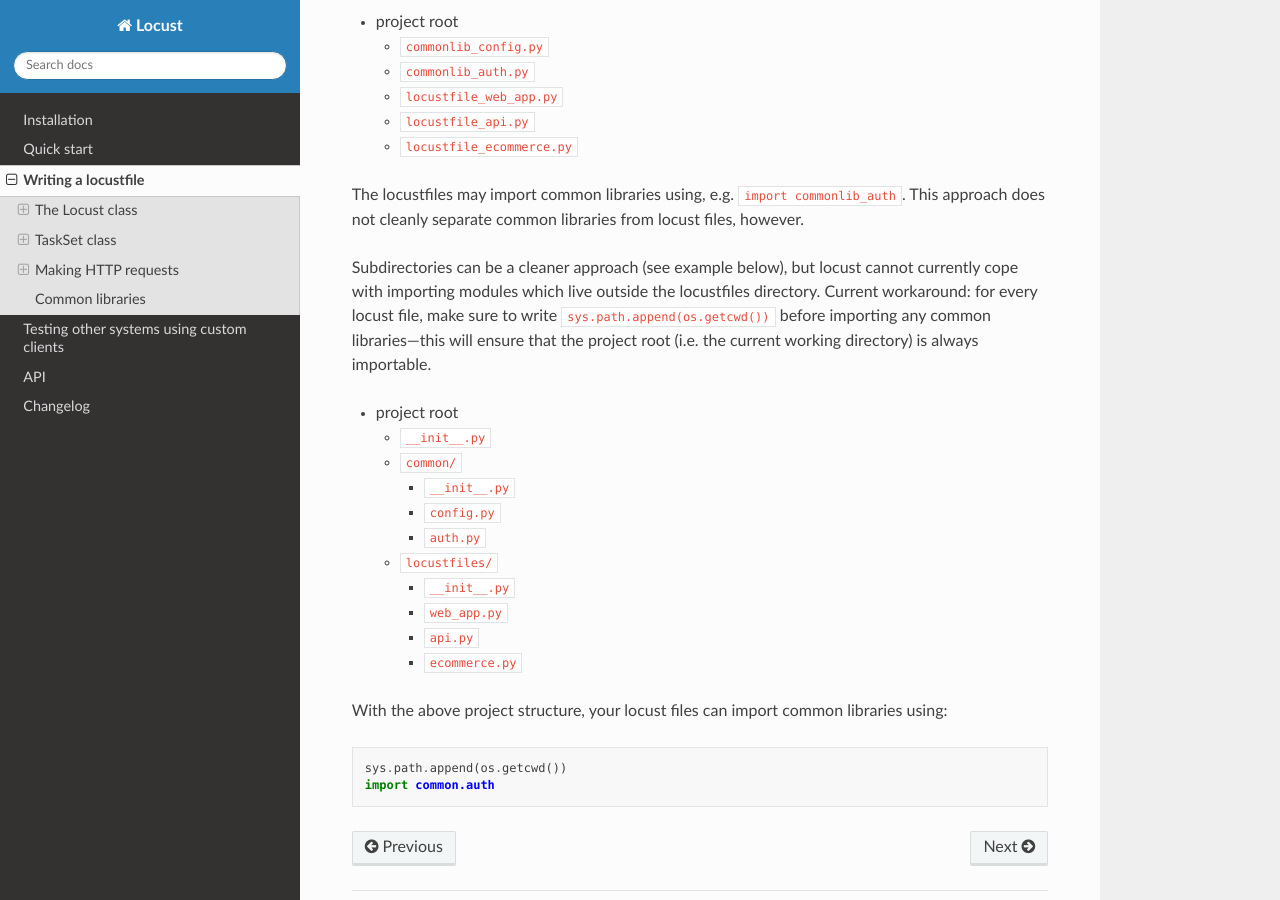
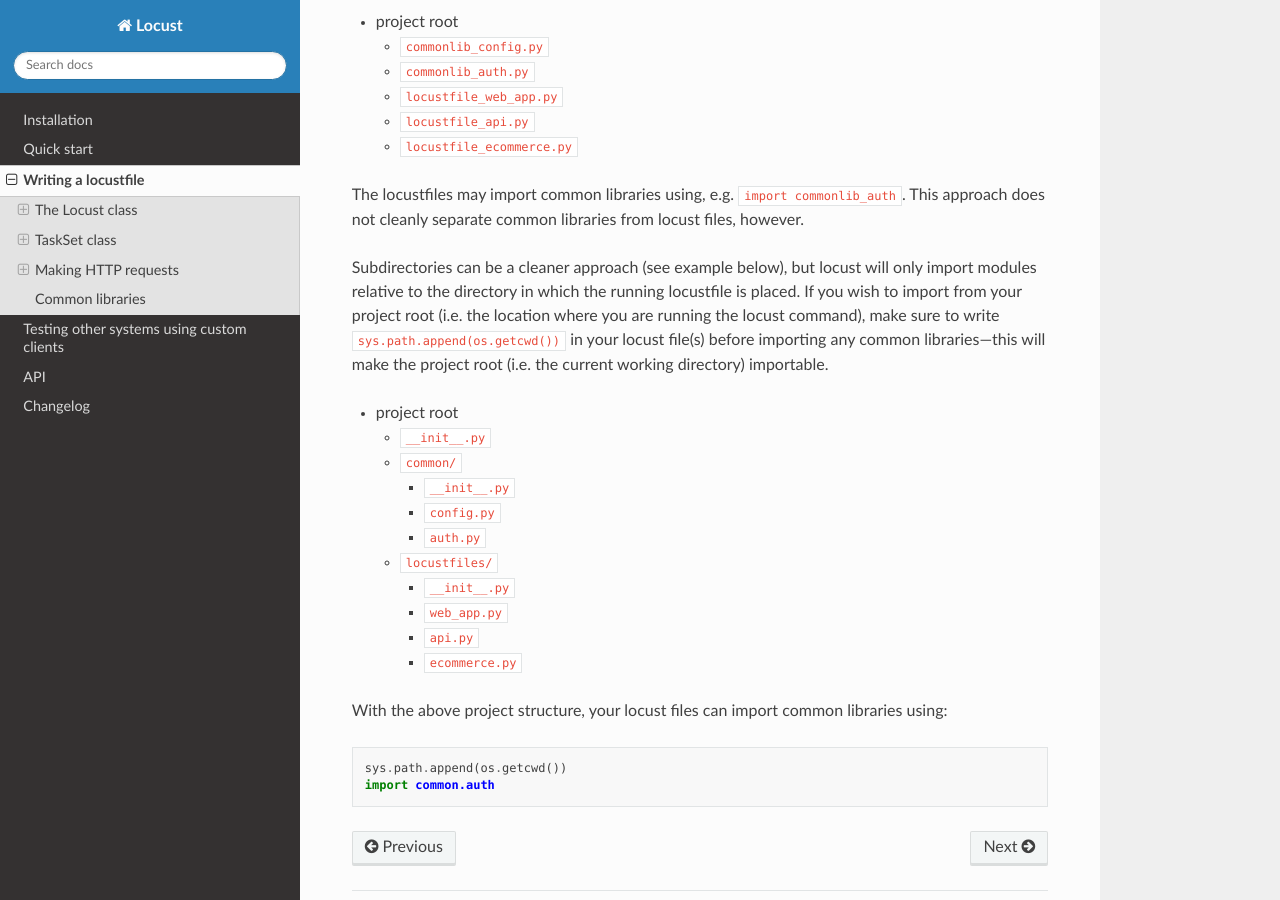
Before and after one commit to locustio/locust, a Sphinx documentation site: the page built from docs/writing-a-locustfile.rst, in a window 1280 px wide and 900 px high, scrolled down 7860 px. Built offline with Sphinx 7.4.7 and the Read the Docs theme 2.0.0, drawn with Linux system fonts in a browser that asks for light colours; pages that are not in the unit, such as notebooks, are missing from menus.

Commit message:
squash me 3
* clarify exactly why locust cannot cope with locustfiles in
  subdirectories which import libraries in a different subdirectories.

```diff
--- a/docs/writing-a-locustfile.rst
+++ b/docs/writing-a-locustfile.rst
@@ -389,10 +389,11 @@
 The locustfiles may import common libraries using, e.g. ``import commonlib_auth``.  This approach does not
 cleanly separate common libraries from locust files, however.
 
-Subdirectories can be a cleaner approach (see example below), but locust cannot currently cope with importing
-modules which live outside the locustfiles directory.  Current workaround: for every locust file, make sure to
-write ``sys.path.append(os.getcwd())`` before importing any common libraries---this will ensure that the
-project root (i.e. the current working directory) is always importable.
+Subdirectories can be a cleaner approach (see example below), but locust will only import modules relative to
+the directory in which the running locustfile is placed. If you wish to import from your project root (i.e. the
+location where you are running the locust command), make sure to write ``sys.path.append(os.getcwd())`` in your
+locust file(s) before importing any common libraries---this will make the project root (i.e. the current
+working directory) importable.
 
 * project root
 
```
